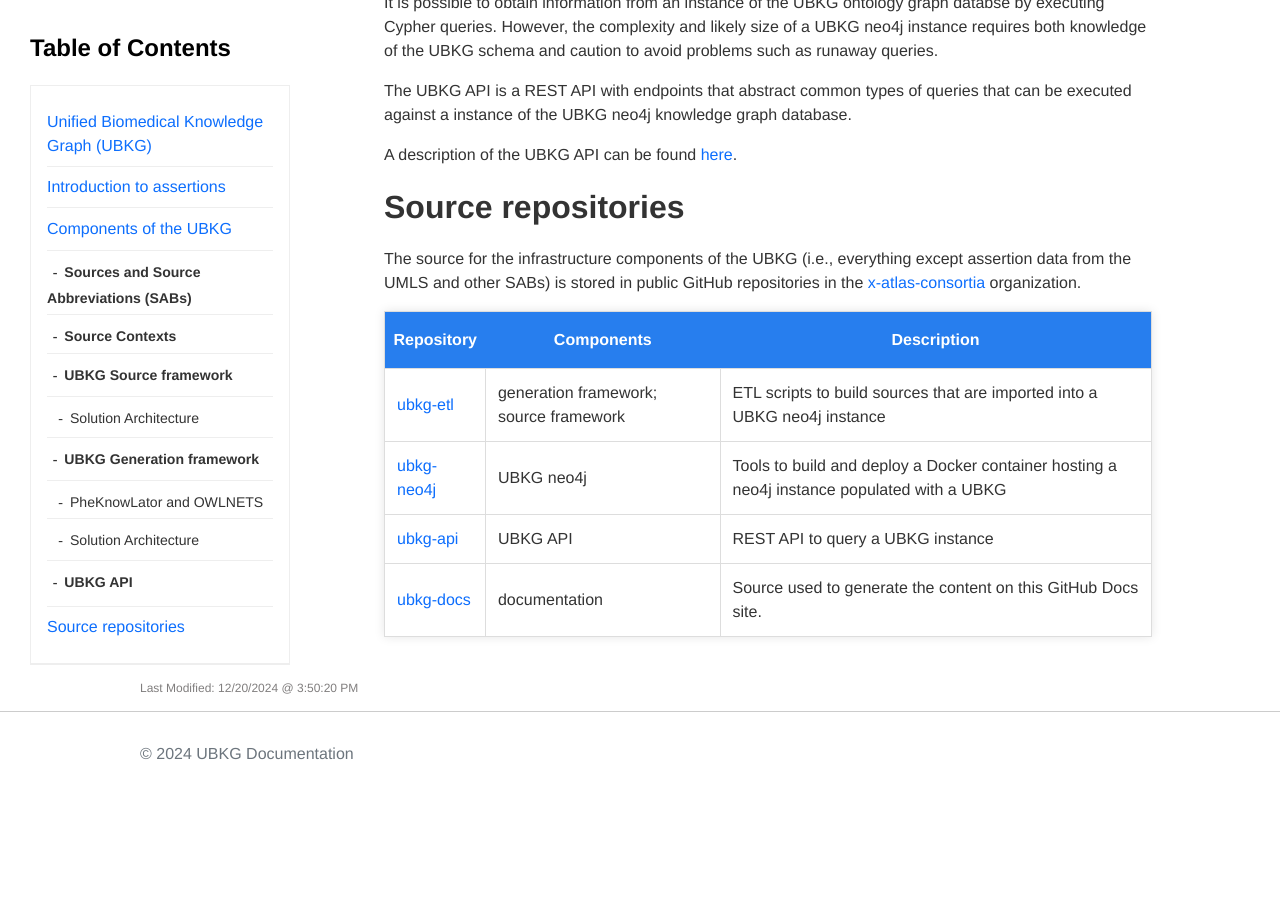
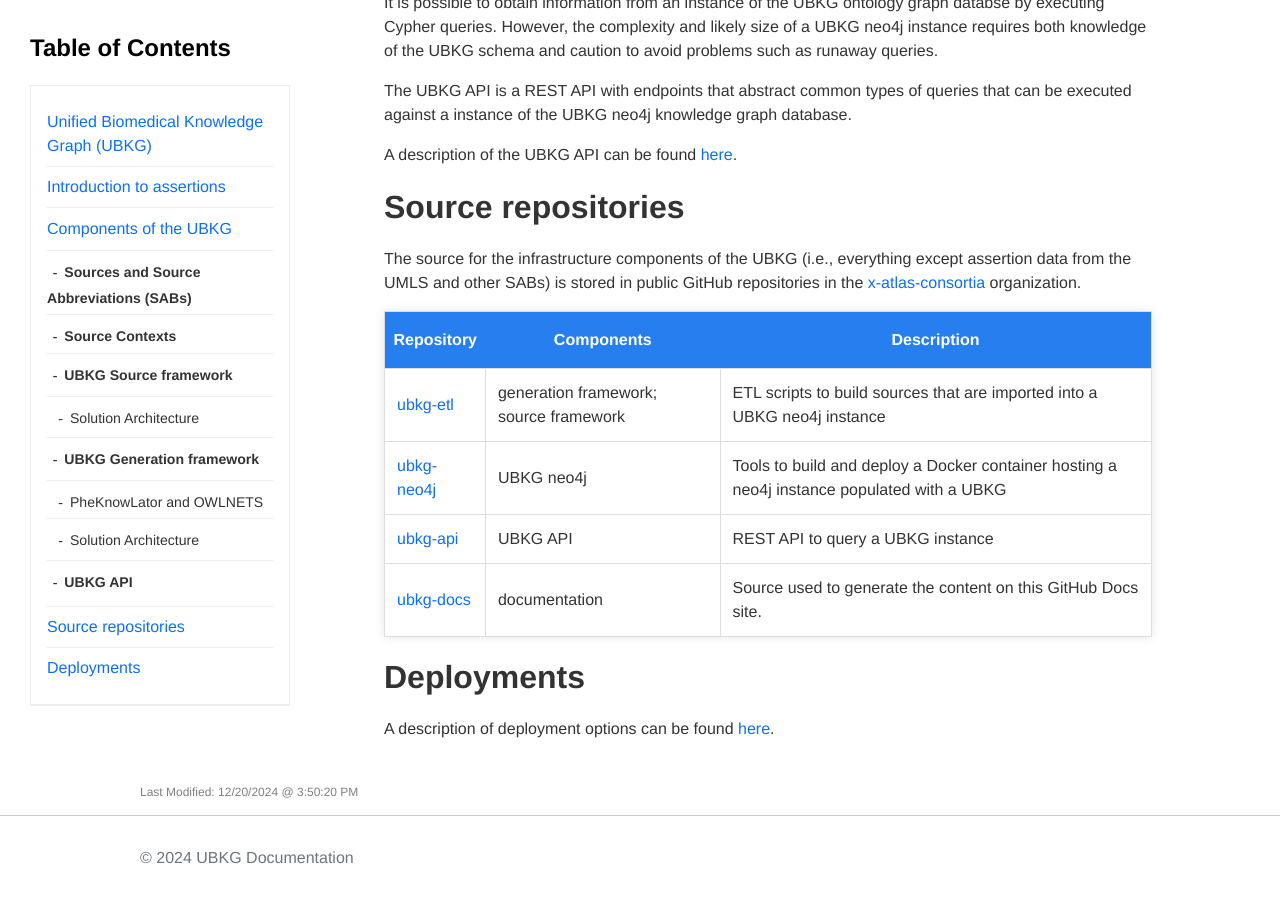
Before and after one commit to x-atlas-consortia/ubkg-docs, a Jekyll site: the page built from docs/index.md, in a window 1280 px wide and 900 px high, scrolled down 4283 px. Built offline with Jekyll 4.4.1, drawn with Linux system fonts in a browser that asks for light colours; our own code applies the rules of GitHub Pages for plain Markdown files; before the commit the page ends 5079 px from its top, so only the background shows below that.

```diff
--- a/docs/index.md
+++ b/docs/index.md
@@ -119,3 +119,6 @@
 | [ubkg-neo4j](https://github.com/x-atlas-consortia/ubkg-neo4j) | UBKG neo4j                             | Tools to build and deploy a Docker container hosting a neo4j instance populated with a UBKG |
 | [ubkg-api](https://github.com/x-atlas-consortia/ubkg-api)     | UBKG API                               | REST API to query a UBKG instance                                                           |
 | [ubkg-docs](https://github.com/x-atlas-consortia/ubkg-docs)   | documentation                          | Source used to generate the content on this GitHub Docs site.                               |
+
+# Deployments
+A description of deployment options can be found [here](https://ubkg.docs.xconsortia.org/deployment/).
--- a/docs/lang/en.json
+++ b/docs/lang/en.json
@@ -34,11 +34,6 @@
       "class": "h6"
     },
     {
-      "name": "Deployment",
-      "href": "/deployment",
-      "class": "h6"
-    },
-    {
       "name": "Docker",
       "href": "/docker",
       "class": "h6"
```
